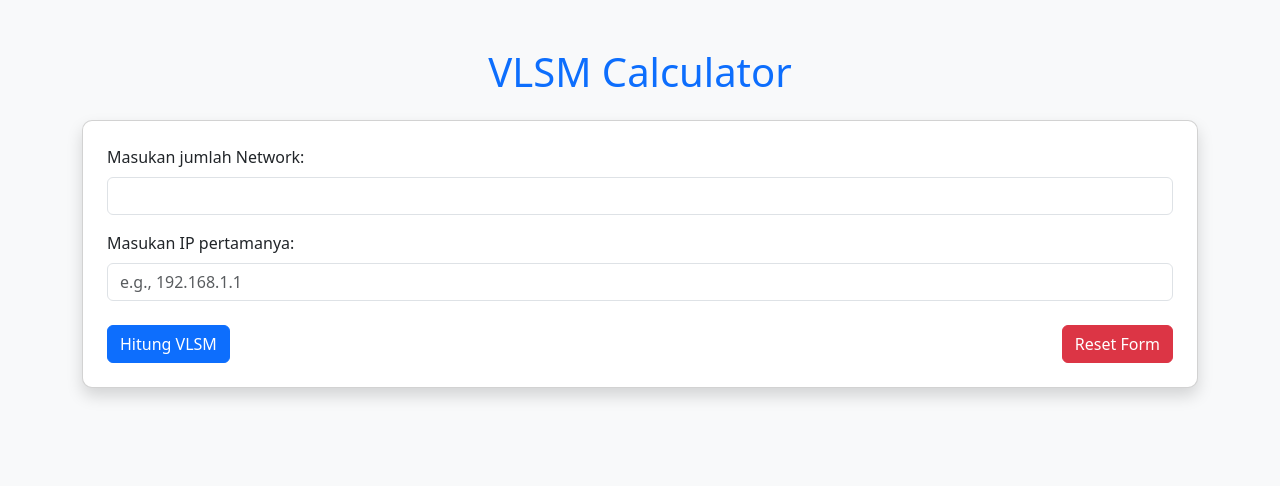
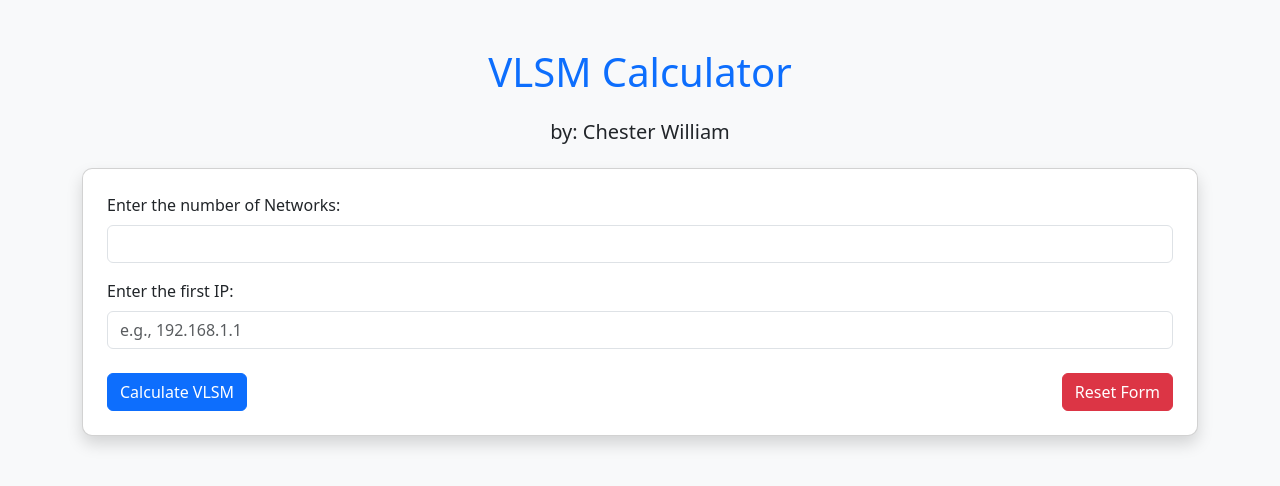
Before and after one commit to chester-william/01-Python-Network-VLSM, a Flask app: page / in a window 1280 px wide. Shown: the top 486 px of the page. Run offline with Flask 3, Linux system fonts and the light colour scheme.

Commit message:
commit-change to english

```diff
--- a/templates/index.html
+++ b/templates/index.html
@@ -9,20 +9,21 @@
 </head>
 <body class="container mt-5">
     <h1 class="mb-4 text-center">VLSM Calculator</h1>
+    <h5 class="mb-4 text-center">by: Chester William</h5>
     <div class="card p-4 shadow">
         <form id="vlsmForm" method="POST">
             <div class="mb-3">
-                <label class="form-label">Masukan jumlah Network:</label>
+                <label class="form-label">Enter the number of Networks:</label>
                 <input type="number" name="num_networks" id="num_networks" class="form-control" min="1" required>
             </div>
             <div class="mb-3">
-                <label class="form-label">Masukan IP pertamanya:</label>
+                <label class="form-label">Enter the first IP:</label>
                 <input type="text" name="initial_ip" id="initial_ip" class="form-control" placeholder="e.g., 192.168.1.1" required>
-                <div class="invalid-feedback">Masukkan IP valid (contoh: 192.168.1.1)</div>
+                <div class="invalid-feedback">Enter a valid IP (example: 192.168.1.1)</div>
             </div>
             <div id="network-fields"></div>
             <div class="d-flex justify-content-between mt-4">
-                <button type="submit" class="btn btn-primary">Hitung VLSM</button>
+                <button type="submit" class="btn btn-primary">Calculate VLSM</button>
                 <button type="button" id="resetBtn" class="btn btn-danger">Reset Form</button>
             </div>
         </form>
@@ -50,11 +51,11 @@
                 container.innerHTML += `
                     <h5 class="mt-3">Network ${i+1}</h5>
                     <div class="mb-3">
-                        <label>Nama Network:</label>
+                        <label>Network Name:</label>
                         <input type="text" name="name_${i}" class="form-control" required>
                     </div>
                     <div class="mb-3">
-                        <label>Alokasi IP (termasuk Network ID dan Broadcast):</label>
+                        <label>IP Allocation (including Network ID and Broadcast):</label>
                         <input type="number" name="hosts_${i}" class="form-control" min="2" required>
                     </div>
                 `;
--- a/templates/result.html
+++ b/templates/result.html
@@ -8,7 +8,7 @@
     <link rel="stylesheet" href="{{ url_for('static', filename='style.css') }}">
 </head>
 <body class="container mt-5">
-    <h1 class="mb-4 text-center">Hasil VLSM</h1>
+    <h1 class="mb-4 text-center">VLSM result</h1>
     <div class="card p-4 shadow">
         <table class="table table-bordered table-striped">
             <thead class="table-dark">
@@ -38,7 +38,7 @@
         </table>
         <div class="d-flex justify-content-between mt-4">
             <a href="/download" class="btn btn-success">Download Excel</a>
-            <a href="/" class="btn btn-secondary">Kembali</a>
+            <a href="/" class="btn btn-secondary">Back</a>
         </div>
     </div>
 </body>
```
